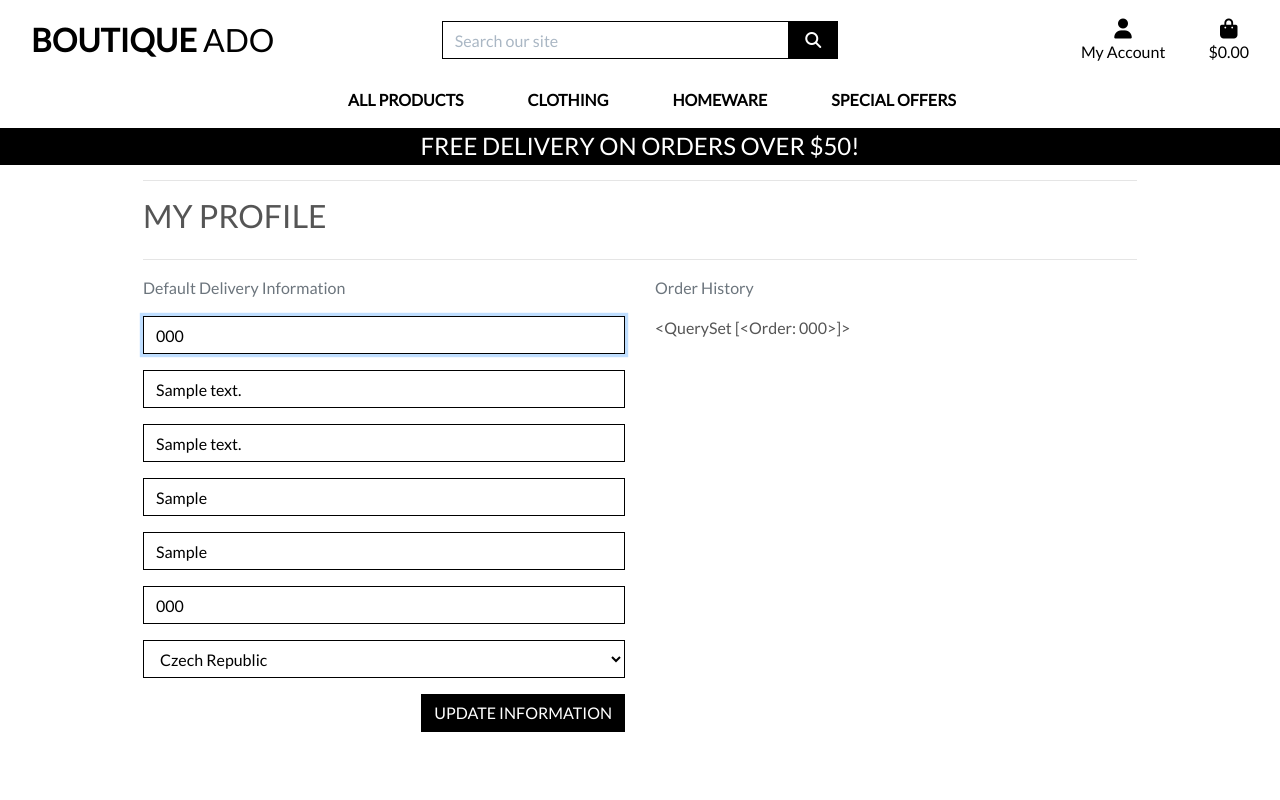
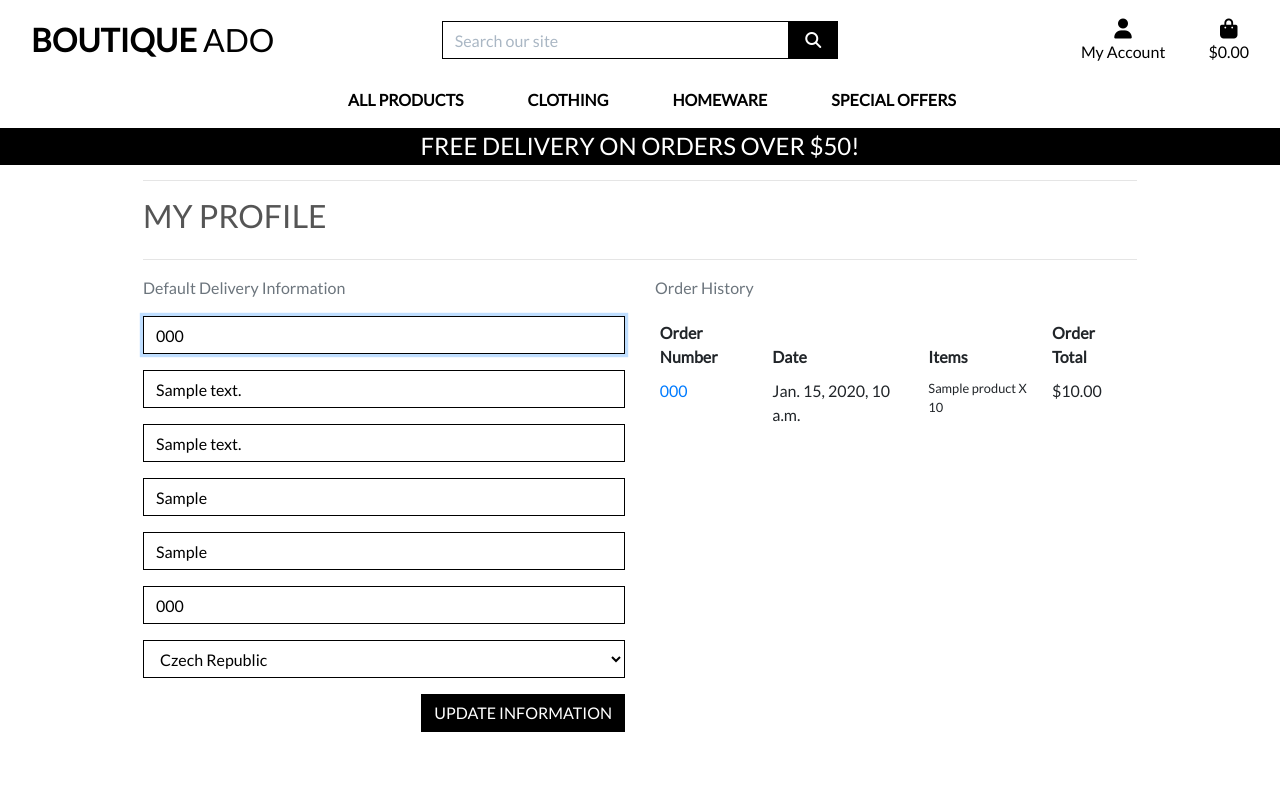
Before and after one commit to Colm1711/boutique_ado, a Django app: page /profile/ in a window 1280 px wide. Run offline with Django 3.2, Linux system fonts and the light colour scheme; a user stored in the database is signed in; tables that the repository leaves empty hold one stand-in row (values such as "Sample post"); parts of the project's set-up code (start-up, migrations or seed data) failed here and were passed over; some libraries are stand-ins or nearby versions.

Commit message:
Profiles part 4 - added orderhistory and updated check pout views

```diff
--- a/checkout/admin.py
+++ b/checkout/admin.py
@@ -20,6 +20,7 @@ class OrderAdmin(admin.ModelAdmin):
                        'stripe_pid',)
 
     fields = ('order_number',
+              'user_profile',
               'date',
               'full_name',
               'email',
--- a/profiles/static/css/profile.css
+++ b/profiles/static/css/profile.css
@@ -1,3 +1,8 @@
+.order-history{
+    max-height: 416px; /* height of profile form + submit button*/
+    overflow-y: auto;
+}
+
 #profile-update-form .form-control {
     color: #000;
 }
--- a/profiles/templates/profiles/profile.html
+++ b/profiles/templates/profiles/profile.html
@@ -35,7 +35,40 @@
         </div>
         <div class="col-12 col-lg-6">
             <p class="text-muted">Order History</p>
-            {{ orders }}
+            <div class="order-history table-responsive">
+                <table class="table table-sm table-borderless">
+                    <thead>
+                        <tr>
+                            <th>Order Number</th>
+                            <th>Date</th>
+                            <th>Items</th>
+                            <th>Order Total</th>
+                        </tr>
+                    </thead>
+                    <tbody>
+                        {% for order in orders %}
+                        <tr>
+                            <td>
+                                <a href="{% url 'order_history' order.order_number %}" title="{{ order.order_number }}">{{ order.order_number | truncatechars:6 }}</a>
+                            </td>
+                            <td>{{ order.date }}</td>
+                            <td>
+                                <ul class="list-unstyled">
+                                    {% for item in order.lineitems.all %}
+                                    <li class="small">
+                                        {% if item.product.has_sizes %}
+                                            Size: {{item.product.szie | upper}}
+                                        {% endif %}{{ item.product.name }} X {{item.quantity}}
+                                    </li>
+                                    {% endfor %}
+                                </ul>
+                            </td>
+                            <td>${{ order.grand_total }}</td>
+                        </tr>
+                        {% endfor %}
+                    </tbody>
+                </table>
+            </div>
         </div>
     </div>
 
--- a/profiles/urls.py
+++ b/profiles/urls.py
@@ -2,5 +2,6 @@ from django.urls import path
 from . import views
 
 urlpatterns = [
-     path('', views.profile, name='profile')
+     path('', views.profile, name='profile'),
+     path('order_history/<order_number>', views.order_history, name='order_history'),
 ]
--- a/profiles/views.py
+++ b/profiles/views.py
@@ -3,6 +3,7 @@ from django.contrib import messages
 
 from .models import UserProfile
 from .forms import UserProfileForm
+from checkout.models import Order
 
 
 def profile(request):
@@ -28,3 +29,20 @@ def profile(request):
     }
 
     return render(request, template, context)
+
+
+def order_history(request, order_number):
+    order = get_object_or_404(Order, order_number=order_number)
+
+    messages.info(request, (
+        f'This is a past confirmation for order number {order_number}. '
+        'A confirmation email was send on the order date'
+    ))
+
+    template = 'checkout/checkout_success.html'
+    context = {
+        'order': order,
+        'from_profile': True,
+    }
+
+    return render(request, template, context)
```
Also changed, not shown: checkout/templates/checkout/checkout_success.html (+9 -0 lines), checkout/views.py (+43 -1 lines).
